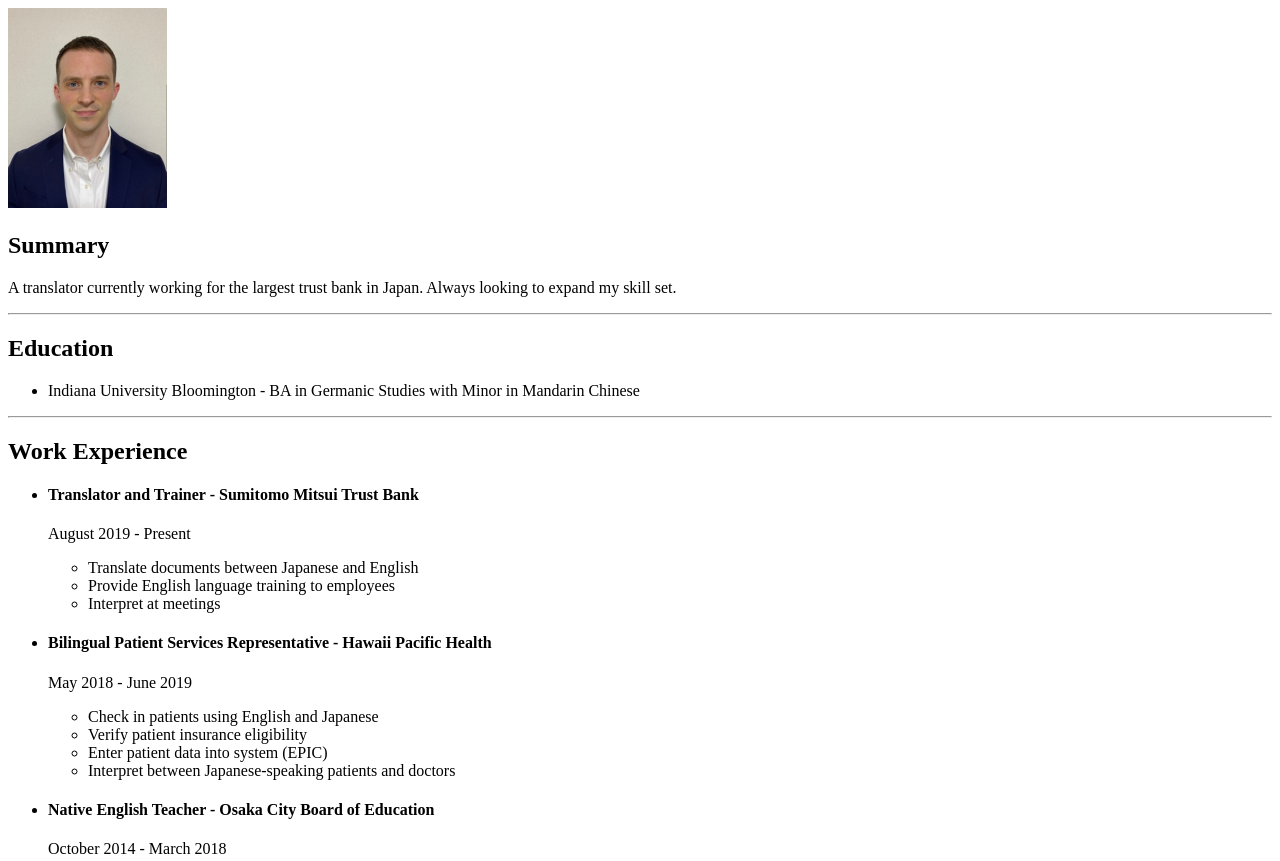
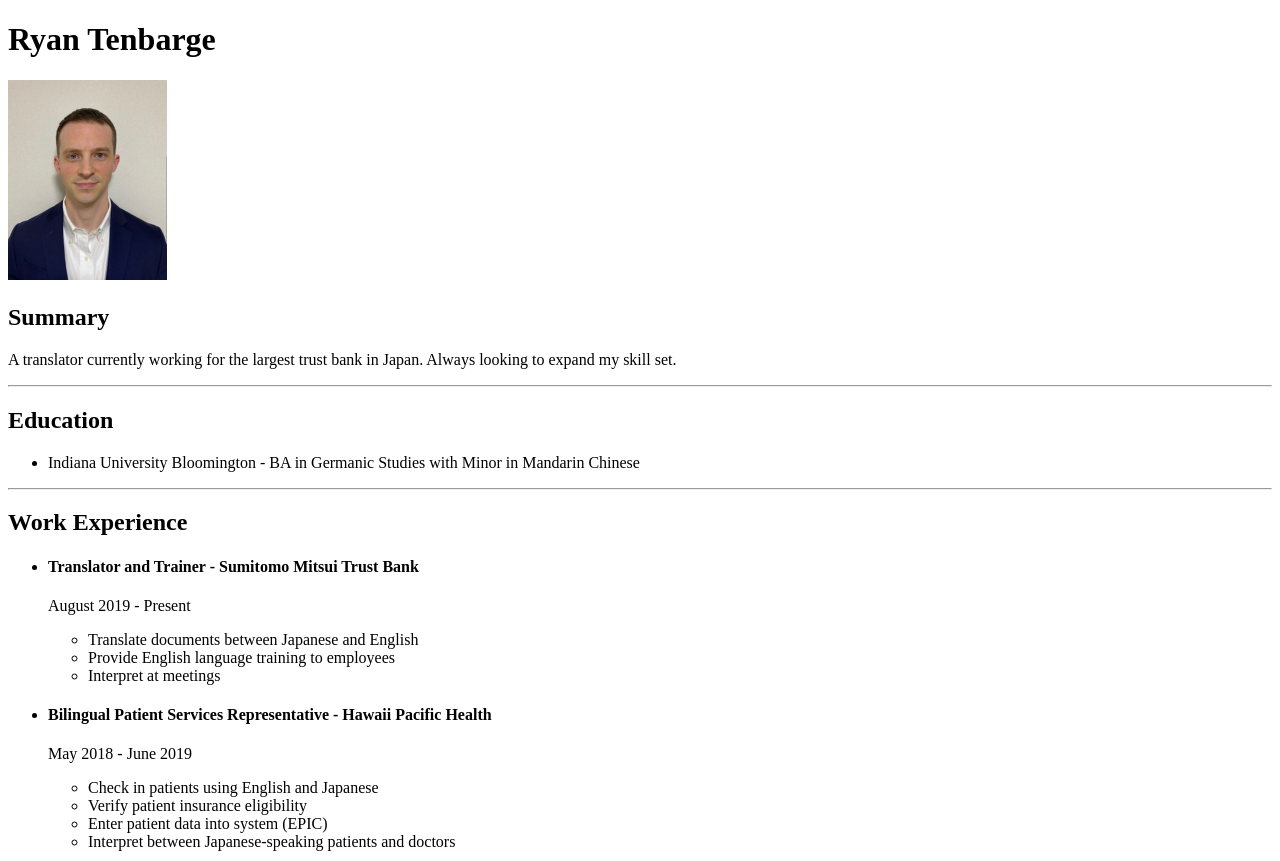
Before and after one commit to Kashiwaba23/resume, a plain HTML site: page index.html in a window 1280 px wide. Shown: the top 861 px of the page. Drawn offline with Linux system fonts and the light colour scheme.

Commit message:
Update index.html

```diff
--- a/index.html
+++ b/index.html
@@ -7,6 +7,7 @@
     <title>My Resume</title>
 </head>
 <body>
+    <h1>Ryan Tenbarge</h1>
     <img src="assets/IMG_7389 2.jpg" height="200">
     <h2>Summary</h2>
         <p>A translator currently working for the largest trust bank in Japan. Always
```
